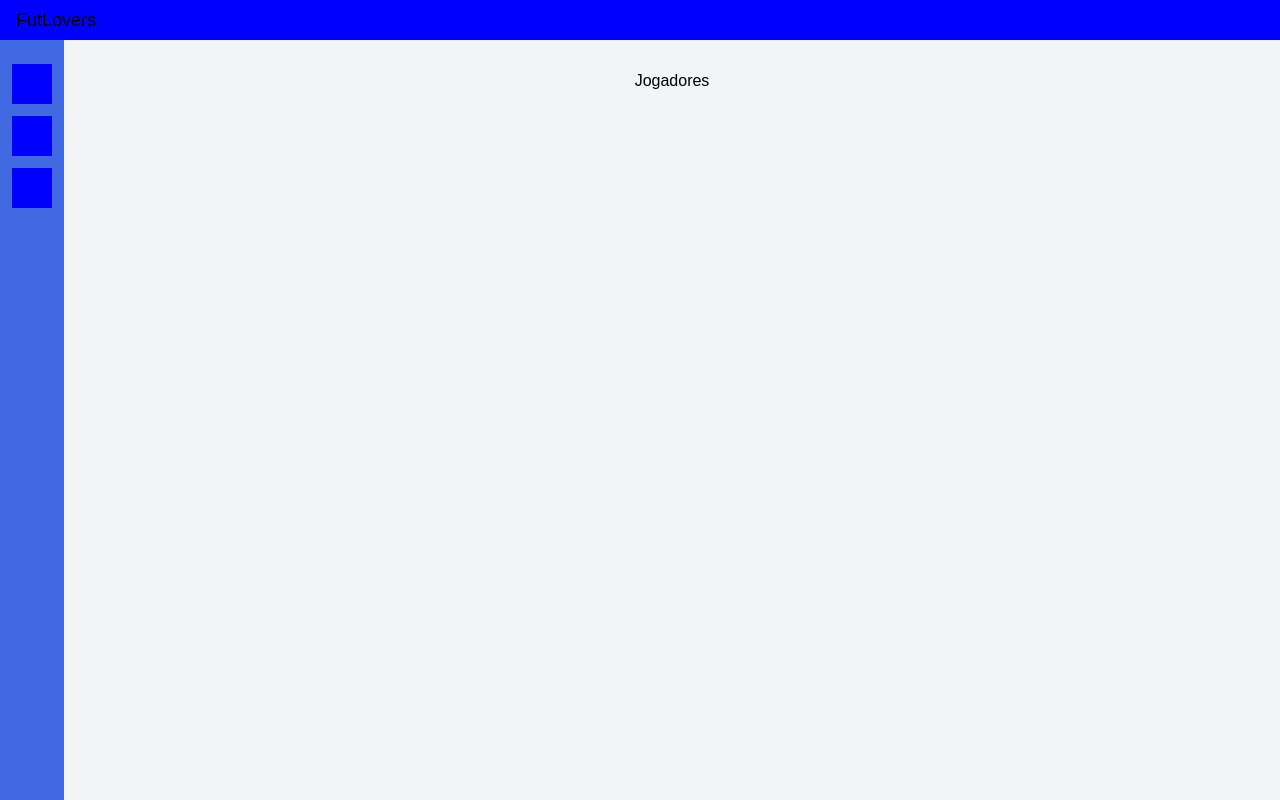
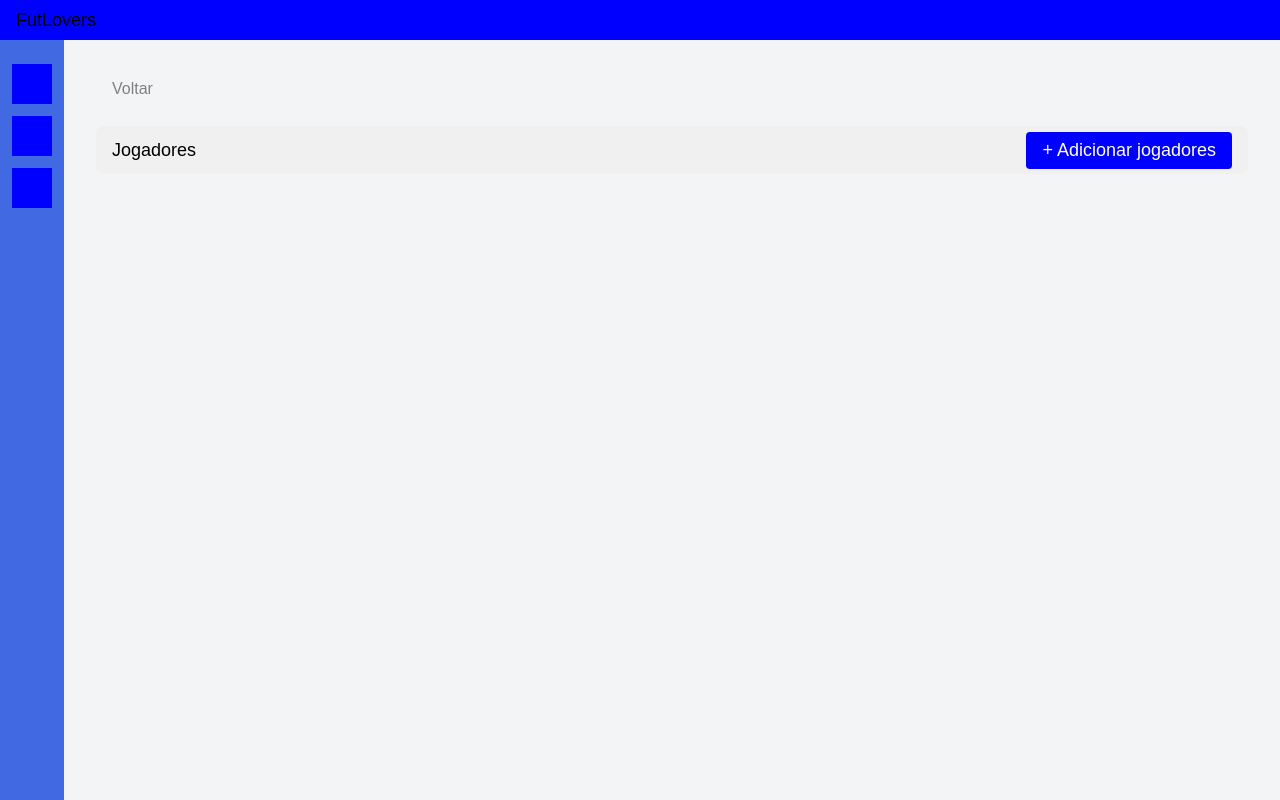
Before and after one commit to caio2983/lupit-testefullstack, a Next.js app in the folder frontend/: page /jogadores in a window 1280 px wide. Built offline with nearby package versions, Linux system fonts and the light colour scheme.

Commit message:
feat(frontend): implement AddButton component and integrate into JogadoresPage

```diff
--- /dev/null
+++ b/frontend/src/app/components/AddPlayerOrTeam/AddButton.css
@@ -0,0 +1,7 @@
+.add-button {
+  color: white;
+  background-color: blue;
+  padding: 8px 16px;
+  border-radius: 4px;
+  cursor: pointer;
+}
--- /dev/null
+++ b/frontend/src/app/components/AddPlayerOrTeam/AddButton.tsx
@@ -0,0 +1,5 @@
+import React from "react";
+
+export default function AddButton({ type }: { type: string }) {
+  return <div className="add-button">+ Adicionar {type}</div>;
+}
--- a/frontend/src/app/globals.css
+++ b/frontend/src/app/globals.css
@@ -2,6 +2,7 @@
 @import url("./components/ProfileCards/PlayerCard/PlayerCard.css");
 @import url("./components/ProfileCards/TeamCard/TeamCard.css");
 @import url("./jogadores/JogadoresPage.css");
+@import url("./components/AddPlayerOrTeam/AddButton.css");
 
 :root {
   --background: #ffffff;
@@ -71,7 +72,7 @@ a {
   display: inline-flex;
   flex-direction: column;
   align-items: center;
-  gap: 56px;
+  gap: 20px;
   padding: 32px;
   height: 100%;
   width: 100%;
--- a/frontend/src/app/jogadores/JogadoresPage.css
+++ b/frontend/src/app/jogadores/JogadoresPage.css
@@ -0,0 +1,30 @@
+.back-button {
+  color: gray;
+  padding: 8px 16px;
+  border-radius: 4px;
+  align-self: flex-start;
+  cursor: pointer;
+}
+
+.jogadores-page-wrapper {
+  display: flex;
+  flex-direction: column;
+
+  width: 100%;
+  height: 100%;
+  padding: 16px;
+}
+
+.jogadores-page-header {
+  display: flex;
+  justify-content: space-between;
+  align-items: center;
+
+  width: 100%;
+  height: 48px;
+  padding: 0 16px;
+  background-color: #f0f0f0;
+  border-radius: 8px;
+
+  font-size: 18px;
+}
--- a/frontend/src/app/jogadores/page.tsx
+++ b/frontend/src/app/jogadores/page.tsx
@@ -1,3 +1,13 @@
+import AddButton from "../components/AddPlayerOrTeam/AddButton";
+
 export default function JogadoresPage() {
-  return <div className="page-wrapper">Jogadores</div>;
+  return (
+    <div className="page-wrapper jogadores-page-wrapper">
+      <div className="back-button">Voltar</div>
+      <div className="jogadores-page-header">
+        <div>Jogadores</div>
+        <AddButton type="jogadores" />
+      </div>
+    </div>
+  );
 }
```
